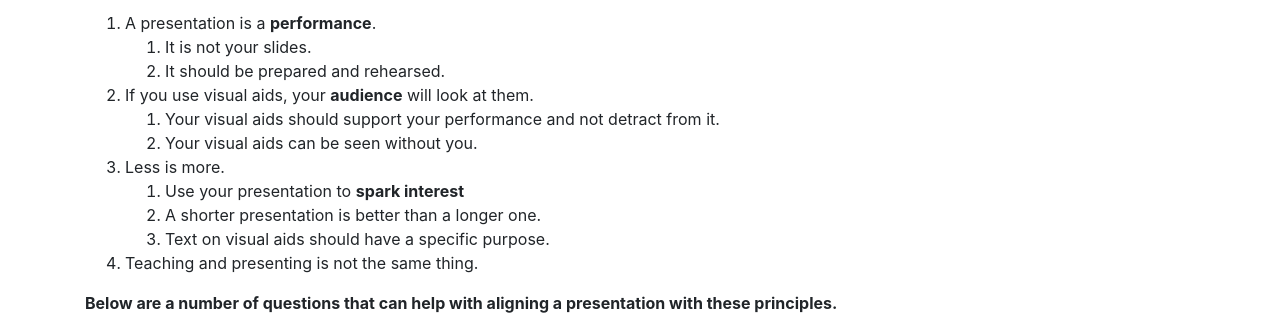
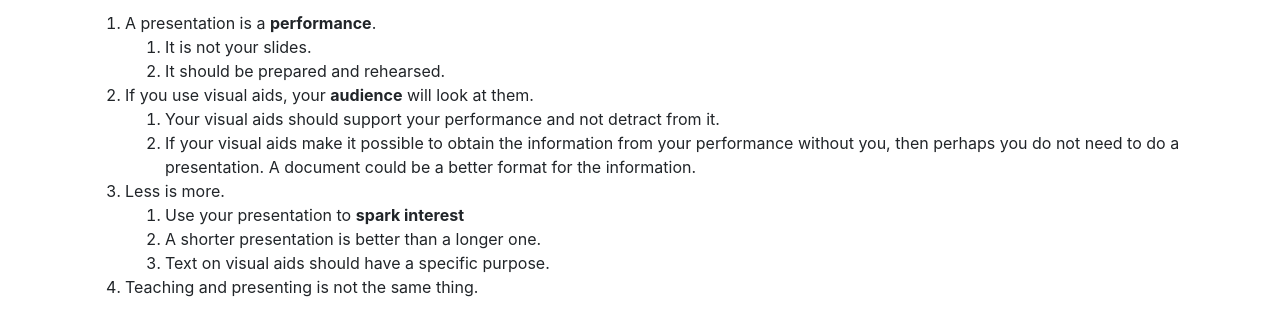
Before and after one commit to drvinceknight/pop, a plain HTML site: page index.html in a window 1280 px wide. Shown: the part 126-440 px from the top of the page. Drawn offline with nearby package versions, Linux system fonts and the light colour scheme.

Commit message:
deploy: 51fe9fa89e64e915ca62a8aa8ba0f0ef6bc3c0d4

```diff
--- a/index.html
+++ b/index.html
@@ -47,7 +47,9 @@
 </li>
 <li>If you use visual aids, your <strong>audience</strong> will look at them.<ol>
 <li>Your visual aids should support your performance and not detract from it.</li>
-<li>Your visual aids can be seen without you.</li>
+<li>If your visual aids make it possible to obtain the information from your
+   performance without you, then perhaps you do not need to do a
+   presentation. A document could be a better format for the information.</li>
 </ol>
 </li>
 <li>Less is more.<ol>
```
